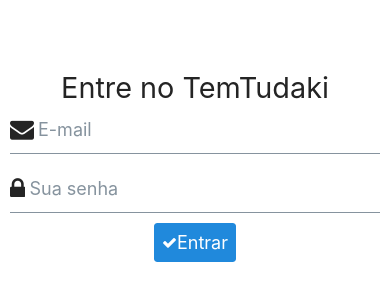
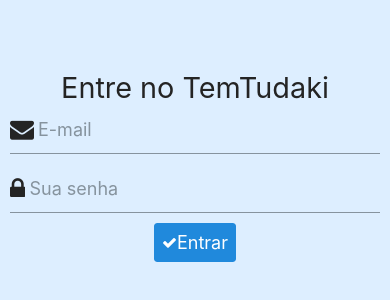
Before and after one commit to angelicafranca94/ReactNative-NestJS, a React Native app in the folder app-temtudaki/: screen / in a window 390 px wide. Shown: the part 256-556 px from the top of the page. Built offline with nearby package versions, Linux system fonts and the light colour scheme.

Commit message:
Modificando o estilo e colocando ele em um lugar para usar global

```diff
--- a/app-temtudaki/App.js
+++ b/app-temtudaki/App.js
@@ -2,6 +2,7 @@
 import { StyleSheet, View } from 'react-native';
 import { Button, Input, Text } from 'react-native-elements';
 import Icon from 'react-native-vector-icons/FontAwesome';
+import styles from './style/MainStyle';
 
 export default function App() {
 
@@ -15,8 +16,10 @@
   }
 
   return (
-    <View style={styles.container}>
+    <View style={[styles.container, specifcStyle.specificContainer]}>
+
       <Text h3>Entre no TemTudaki</Text>
+
       <Input
       placeholder="E-mail"
       leftIcon={{ type: 'font-awesome', name: 'envelope' }}
@@ -24,7 +27,7 @@
       keyboardType="email-address"
       />
 
-       <Input
+      <Input
       placeholder="Sua senha"
       leftIcon={{ type: 'font-awesome', name: 'lock' }}
       onChangeText={value => setPassword(value)}
@@ -47,11 +50,9 @@
   );
 }
 
-const styles = StyleSheet.create({
-  container: {
-    flex: 1,
-    backgroundColor: '#fff',
-    alignItems: 'center',
-    justifyContent: 'center',
-  },
-});
+
+const specifcStyle = StyleSheet.create({
+  specificContainer: {
+    backgroundColor: "#def"
+  }
+})
--- /dev/null
+++ b/app-temtudaki/style/MainStyle.js
@@ -0,0 +1,11 @@
+import { StyleSheet } from 'react-native';
+const styles = StyleSheet.create({
+    container: {
+      flex: 1,
+      backgroundColor: '#fff',
+      alignItems: 'center',
+      justifyContent: 'center'
+    },
+  });
+
+  export default styles
```
